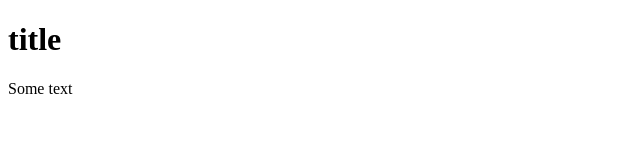
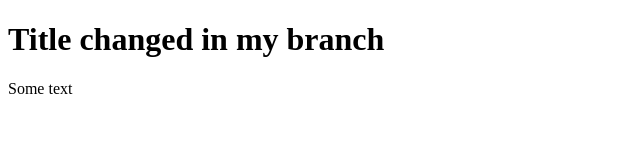
Before and after one commit to widaborz/GitDemo, a plain HTML site: page index.html in a window 1280 px wide. Shown: the whole page, without its empty margins (0-640 px from the left). Drawn offline with Linux system fonts and the light colour scheme.

Commit message:
updated 2 files

```diff
--- a/feature-a.js
+++ b/feature-a.js
@@ -1,2 +1 @@
-console.log("feature-a");
-console.log("new feature in feature-a")
+console.log("feature in the branch")
--- a/index.html
+++ b/index.html
@@ -4,7 +4,7 @@
 	<title>Matteo's Page</title>
 </head>
 <body>
-	<h1>title</h1>
+	<h1>Title changed in my branch</h1>
 	<p>Some text</p>
 </body>
 </html>
```
